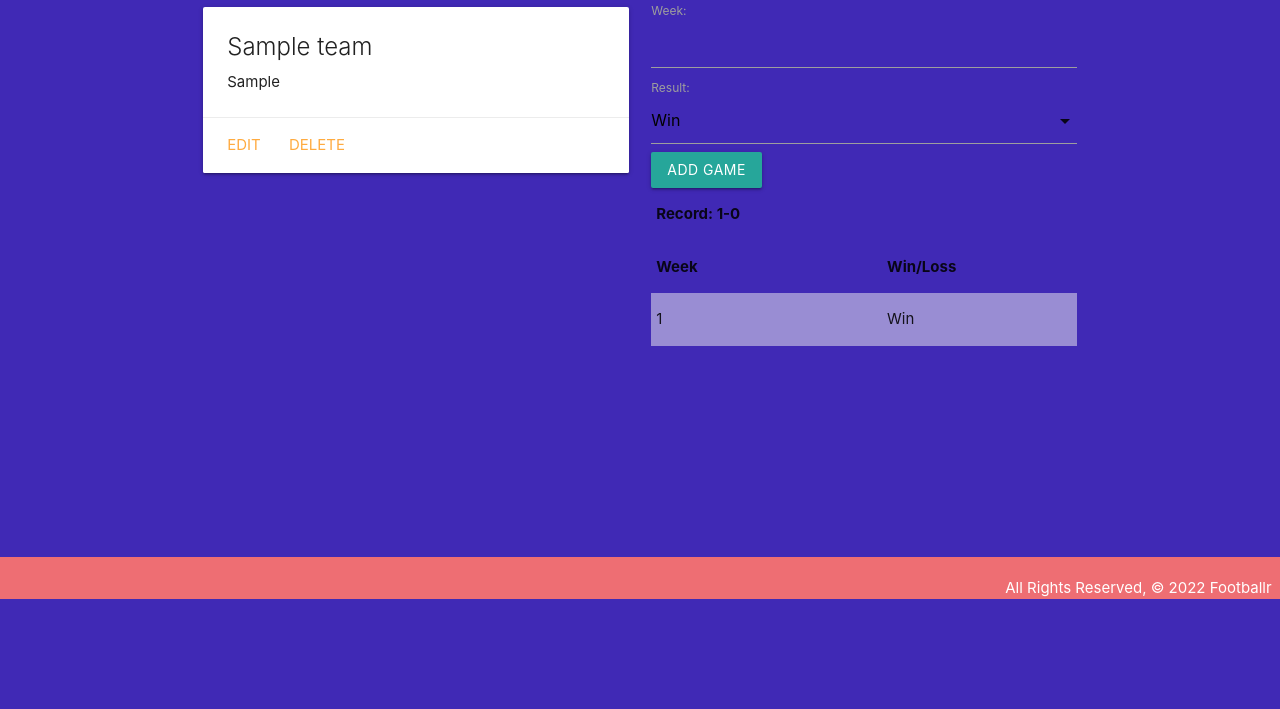
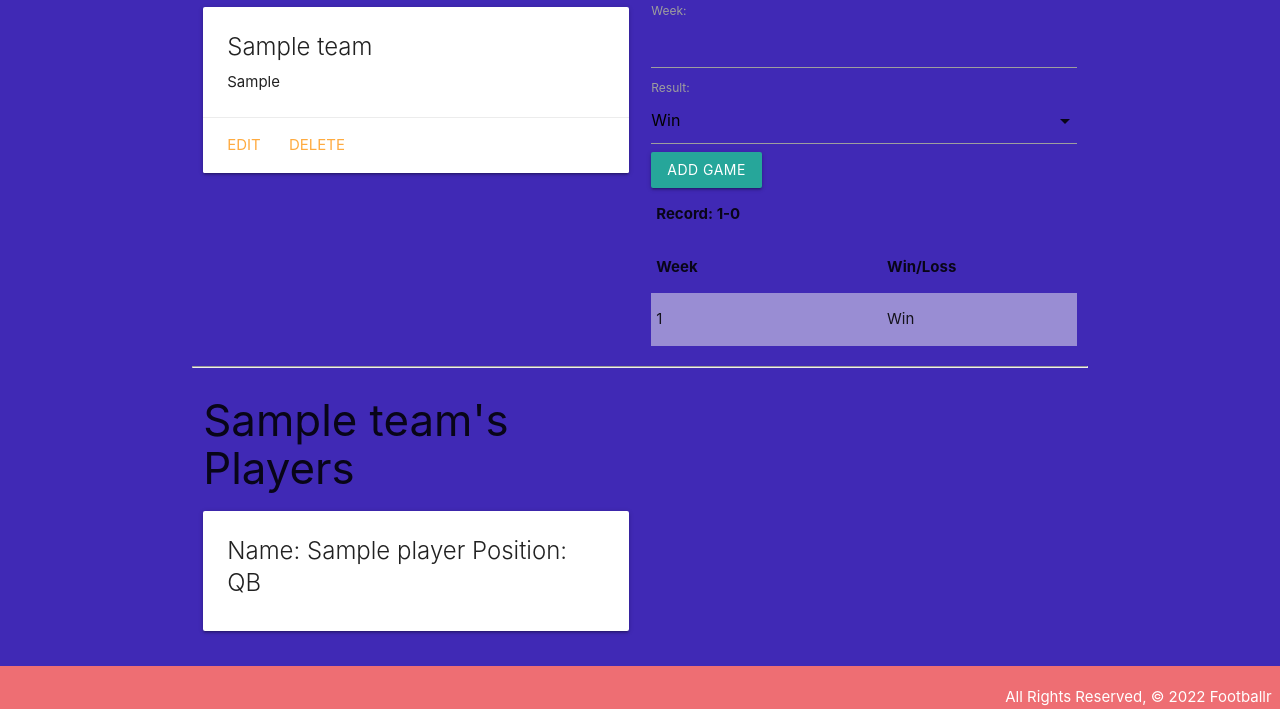
Before and after one commit to CodingJedi12/footballr, a Django app: page /myteams/1/ in a window 1280 px wide. Shown: the part 201-910 px from the top of the page. Before the commit the page ends 800 px from the top, so only its background shows below. Run offline with Django 4.2, Linux system fonts and the light colour scheme; tables that the repository leaves empty hold one stand-in row (values such as "Sample post").

Commit message:
players linked to team displaying on detail page

```diff
--- a/main_app/models.py
+++ b/main_app/models.py
@@ -23,6 +23,12 @@ class Player(models.Model):
         choices=POSITIONS,
         default=[0][0],
         )
+
+    def __str__(self):
+        return self.name
+
+    def get_absolute_url(self):
+        return reverse('player_detail', kwargs={'pk': self.id})
 
 # Team model
 class Team(models.Model):
--- a/main_app/templates/teams/detail.html
+++ b/main_app/templates/teams/detail.html
@@ -41,7 +41,24 @@
         </table>
       </div>
 </div>
-
+<hr />
+<div class="row">
+    <div class="col s6">
+        <h3>{{ team.name }}'s Players</h3>
+        {% if team.players.count %} {% for player in team.players.all %}
+        <div class="card">
+            <div class="card-content">
+                <span class="card-title">
+                    Name: {{ player.name }}
+                    Position: {{ player.position }}
+                </span>
+            </div>
+        </div>
+        {% endfor %}{% else %}
+        <h5>No Players on Roster</h5>
+        {% endif %}
+    </div>
+</div>
 <script>
     var selectEl = document.getElementById('id_result');
     M.FormSelect.init(selectEl);
```
